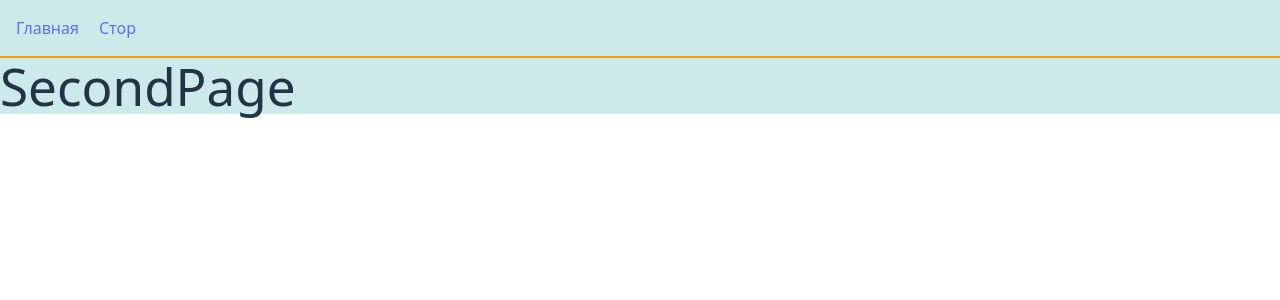
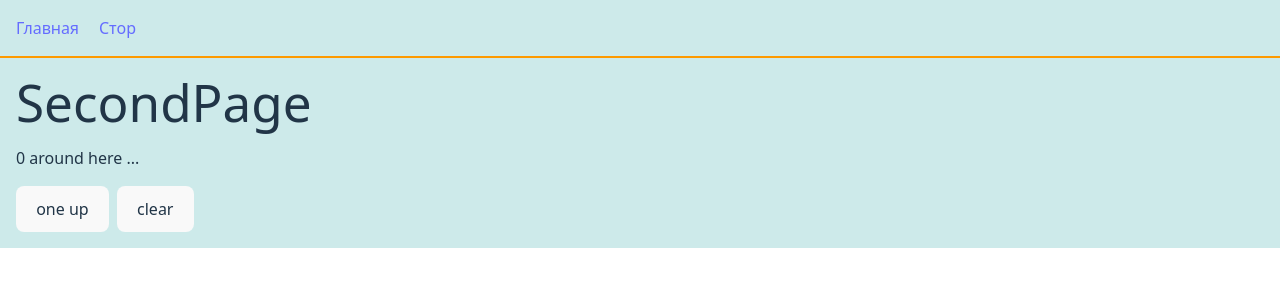
Before and after one commit to lg0leg/RSTandem, a React (Vite) app in the folder rs-tandem/: page /secpage in a window 1280 px wide. Shown: the top 300 px of the page. Built offline with nearby package versions, Linux system fonts and the light colour scheme.

Commit message:
feat: add zustand

```diff
--- a/rs-tandem/package.json
+++ b/rs-tandem/package.json
@@ -14,7 +14,8 @@
     "react": "^19.2.0",
     "react-dom": "^19.2.0",
     "react-router-dom": "^7.13.1",
-    "tailwindcss": "^4.2.1"
+    "tailwindcss": "^4.2.1",
+    "zustand": "^5.0.11"
   },
   "devDependencies": {
     "@eslint/js": "^9.39.1",
--- a/rs-tandem/src/pages/SecondPage.tsx
+++ b/rs-tandem/src/pages/SecondPage.tsx
@@ -1,7 +1,18 @@
+import { useBearStore } from '../store/store';
+
 export default function SecondPage() {
+  const bears = useBearStore((state) => state.bears);
+  const increasePopulation = useBearStore((state) => state.increasePopulation);
+  const removeAllBears = useBearStore((state) => state.removeAllBears);
+
   return (
-    <div>
+    <div className="flex flex-col gap-4 p-4">
       <h1>SecondPage</h1>
+      <h2>{bears} around here ...</h2>
+      <div className="flex gap-2">
+        <button onClick={increasePopulation}>one up</button>
+        <button onClick={removeAllBears}>clear</button>
+      </div>
     </div>
   );
 }
--- /dev/null
+++ b/rs-tandem/src/store/store.ts
@@ -0,0 +1,8 @@
+import { create } from 'zustand';
+import type { BearState } from '../types/store-types';
+
+export const useBearStore = create<BearState>((set) => ({
+  bears: 0,
+  increasePopulation: () => set((state) => ({ bears: state.bears + 1 })),
+  removeAllBears: () => set({ bears: 0 }),
+}));
--- /dev/null
+++ b/rs-tandem/src/types/store-types.ts
@@ -0,0 +1,5 @@
+export type BearState = {
+  bears: number;
+  increasePopulation: () => void;
+  removeAllBears: () => void;
+};
```
Also changed, not shown: 1 other file (tests, documents, lock files or other folders).
